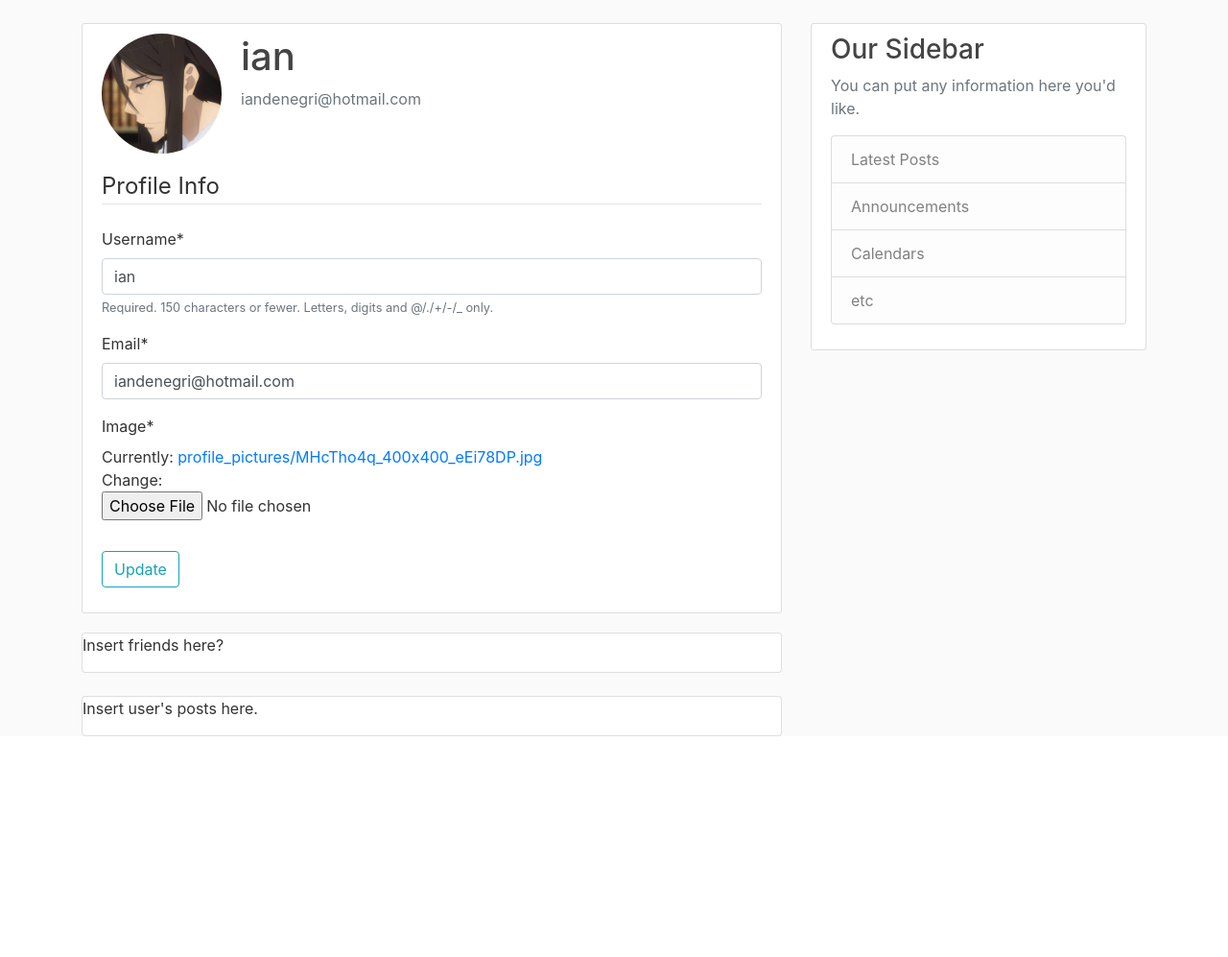
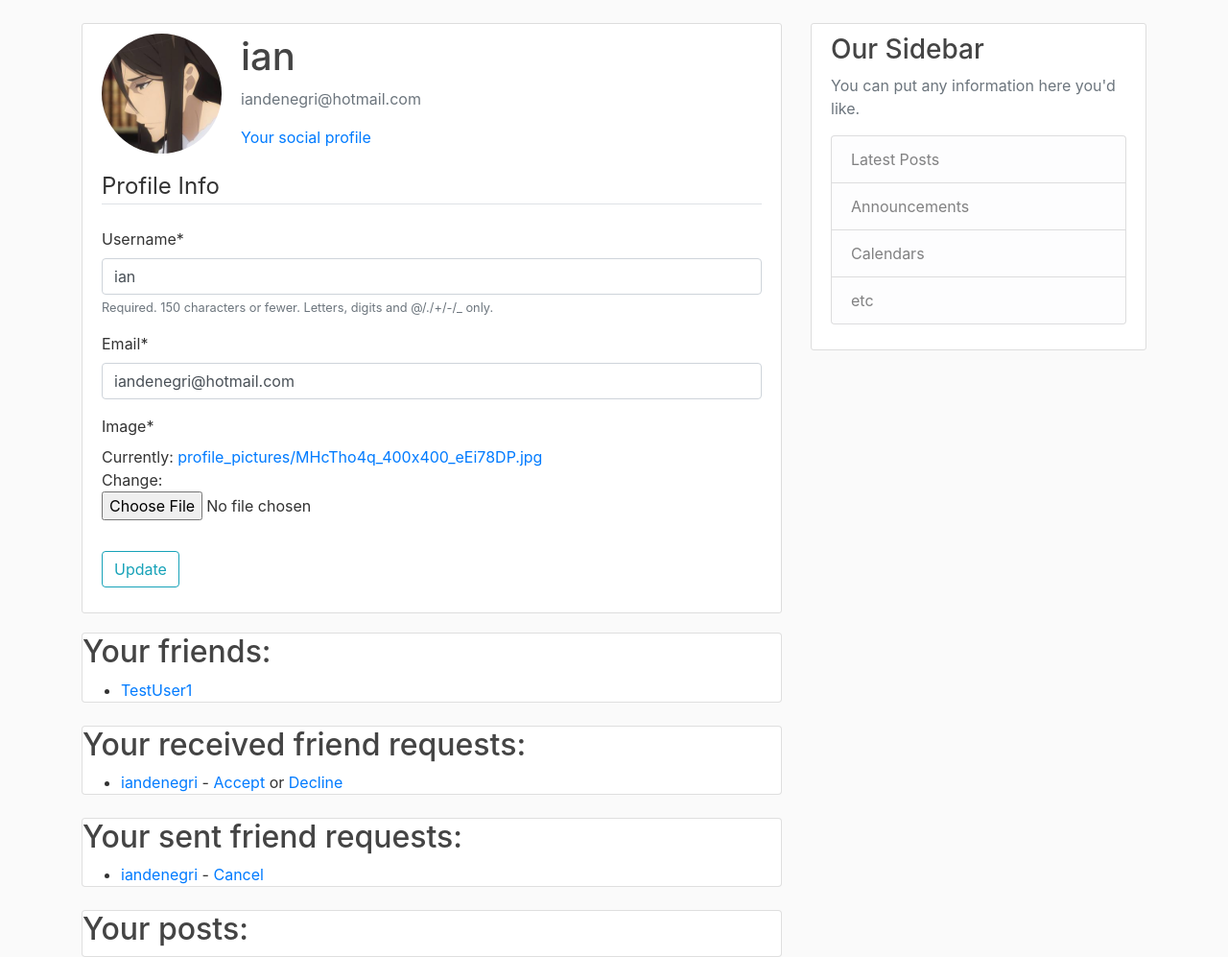
Before and after one commit to iandenegri/django_small_blog, a Django app: page /profile/ in a window 1280 px wide. Shown: the part 56-1053 px from the top of the page at 96% size. Before the commit the page ends 823 px from the top, so only its background shows below. Run offline with Django 3.2, Linux system fonts and the light colour scheme; a user stored in the database is signed in; data comes from the database, SQL or seed files in the repository; both versions use the stored data as it was after the commit; parts of the project's set-up code (start-up, migrations or seed data) failed here and were passed over; some libraries are stand-ins or nearby versions.

Commit message:
working on profiles to allow users to see their sent and received requests. Need to add the ability to send requests from user's social profile pages. Need to add links to social profiles from the post detail views.

```diff
--- a/users/templates/users/profile.html
+++ b/users/templates/users/profile.html
@@ -10,6 +10,9 @@
             </h2>
             <p class="text-secondary">
                 {{ user.email }}
+            </p>
+            <p class="text-secondary">
+                <a href= "{{ profile.get_absolute_url }}">Your social profile</a>
             </p>
           </div>
         </div>
@@ -31,10 +34,37 @@
         </form>
     </div>
     <div class="card">
-        <p>Insert friends here?</p>
+        <h2>Your friends:</h2>
+        <ul>
+            {% for friend in friends_list %}
+                <li><a href="{{ friend.get_absolute_url }}"> {{ friend.user.username }}</a></li>
+            {% endfor %}
+        </ul>
     </div>
     <br />
+    {% comment %} {% if rec_requests %} {% endcomment %}
     <div class="card">
-        <p>Insert user's posts here.</p>
+        <h2>Your received friend requests:</h2>
+        <ul>
+            {% for requests in rec_requests %}
+                <li><a href="{{ requests.from_user.profile.get_absolute_url }}"> {{ requests.from_user.username }}</a> - <a href="{{ rec_requests.from_user.get_absolute_url }}">Accept</a> or <a href="{{ rec_requests.from_user.get_absolute_url }}">Decline</a></li>
+            {% endfor %}
+        </ul>
+    </div>
+    <br />
+    {% comment %} {% endif %} {% endcomment %}
+    {% comment %} {% if rec_requests %} {% endcomment %}
+    <div class="card">
+        <h2>Your sent friend requests:</h2>
+        <ul>
+            {% for requests in rec_requests %}
+                <li><a href="{{ requests.from_user.profile.get_absolute_url }}"> {{ requests.from_user.username }}</a> - <a href="{{ rec_requests.from_user.get_absolute_url }}">Cancel</a></li>
+            {% endfor %}
+        </ul>
+    </div>
+    <br />
+    {% comment %} {% endif %} {% endcomment %}
+    <div class="card">
+        <h2>Your posts: </h2>
     </div>
 {% endblock content %}
--- a/users/views.py
+++ b/users/views.py
@@ -52,7 +52,8 @@ def profile(request):
         "profile_user":profile_user,
         "sent_requests":sent_fre_requests,
         "rec_requests":rec_fre_requests,
-        "friends":friends,
+        "friends_list":friends,
+        "profile":prof,
     }
 
     return render(request, "users/profile.html", context=context)
```
Also changed, not shown: users/templates/users/user_social_profile.html (+6 -1 lines), db.sqlite3.
